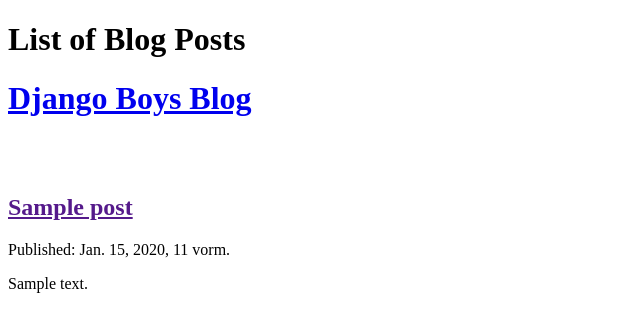
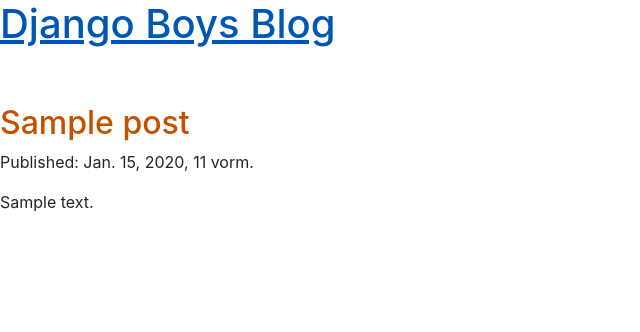
Before and after one commit to AndreasRaisl/DjangoboysBlog, a Django app: template blog/templates/blog/post_list.html in a window 1280 px wide. Shown: the top 332 px of the page, without its empty margins (0-640 px from the left). Run offline with Django 3.2, Linux system fonts and the light colour scheme; the template is opened without the code that fills it: values that come from a table or form of the project are taken from there, others are empty; tables that the repository leaves empty hold one stand-in row (values such as "Sample post"); some libraries are stand-ins or nearby versions.

Commit message:
add CSS styling to the blog list page

```diff
--- /dev/null
+++ b/blog/static/css/blog.css
@@ -0,0 +1,8 @@
+h1 a, h2 a {
+  color: #C25100;
+}
+
+
+/* body {
+  background: aqua;
+} */
--- a/blog/templates/blog/post_list.html
+++ b/blog/templates/blog/post_list.html
@@ -1,3 +1,4 @@
+{% load static %}
 <!DOCTYPE html>
 <html lang="en">
 <head>
@@ -5,14 +6,14 @@
   <meta name="viewport" content="width=device-width, initial-scale=1.0">
   <meta http-equiv="X-UA-Compatible" content="ie=edge">
   <title>Andreas Blog </title>
+  <link rel="stylesheet" href="https://stackpath.bootstrapcdn.com/bootstrap/4.4.1/css/bootstrap.min.css" integrity="sha384-Vkoo8x4CGsO3+Hhxv8T/Q5PaXtkKtu6ug5TOeNV6gBiFeWPGFN9MuhOf23Q9Ifjh" crossorigin="anonymous">
+  <link rel="stylesheet" href="{% static 'css/blog.css' %}">
 </head>
 <body>
-  <h1> List of Blog Posts </h1>
   <div>
     <h1><a href="/">Django Boys Blog</a></h1>
   </div>
   <br> <br>
-
   <div>
     {% for post in allPosts %}
       <h2> <a href=""> {{ post }} </a> </h2>
```
Lines whose indentation alone changed are shown as unchanged.
